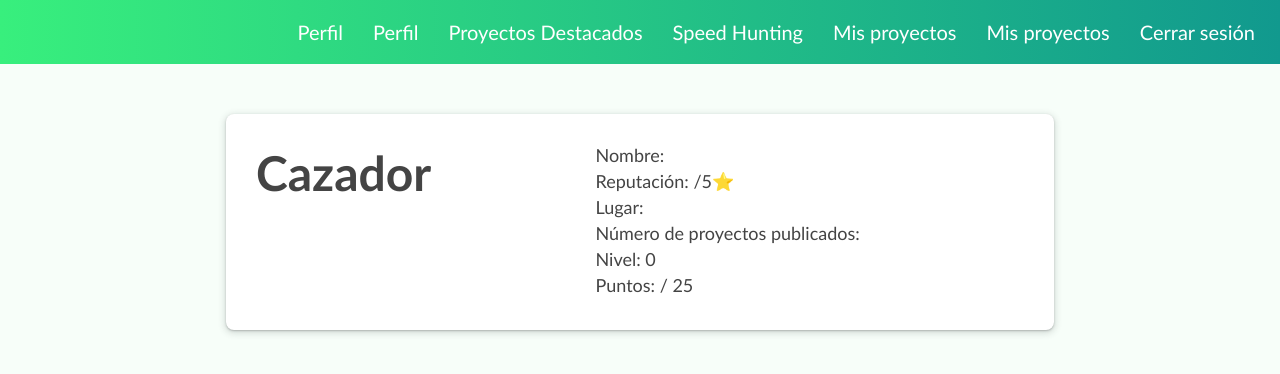
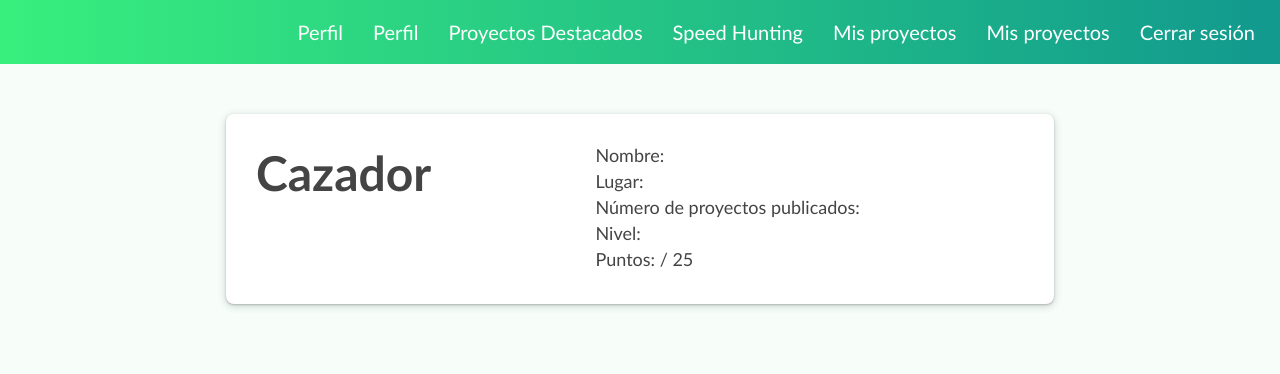
Before and after one commit to Fernando-Lz/cazadores-de-talentos, a website: page public/perfilCazador.html in a window 1280 px wide. Drawn offline with nearby package versions, Linux system fonts and the light colour scheme; no server answers.

Commit message:
Comment Reputacion in Perfil.html

```diff
--- a/public/perfilCazador.html
+++ b/public/perfilCazador.html
@@ -17,7 +17,7 @@
       <h1>Cazador</h1>
       <div class="info-cazador">
         <p>Nombre: <span id="nombre"></span></p>
-        <p>Reputación: <span id="reputacion"></span>/5⭐</p>
+        <!--<p>Reputación: <span id="reputacion"></span>/5⭐</p>-->
         <p>Lugar: <span id="lugar"></span></p>
         <p>Número de proyectos publicados: <span id="proyectos-publicados"></span></p>
         <p>Nivel: <span id="nivel"></span></p>
```
Also changed, not shown: public/perfilTalento.html (+1 -1 lines).
